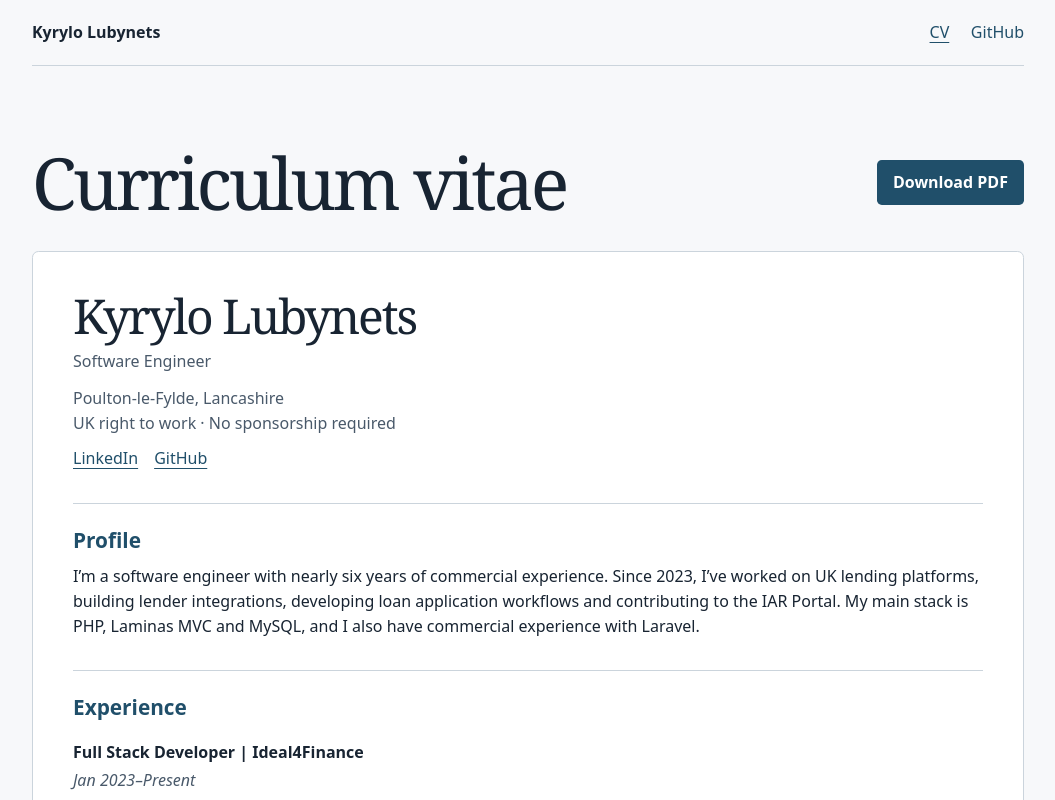
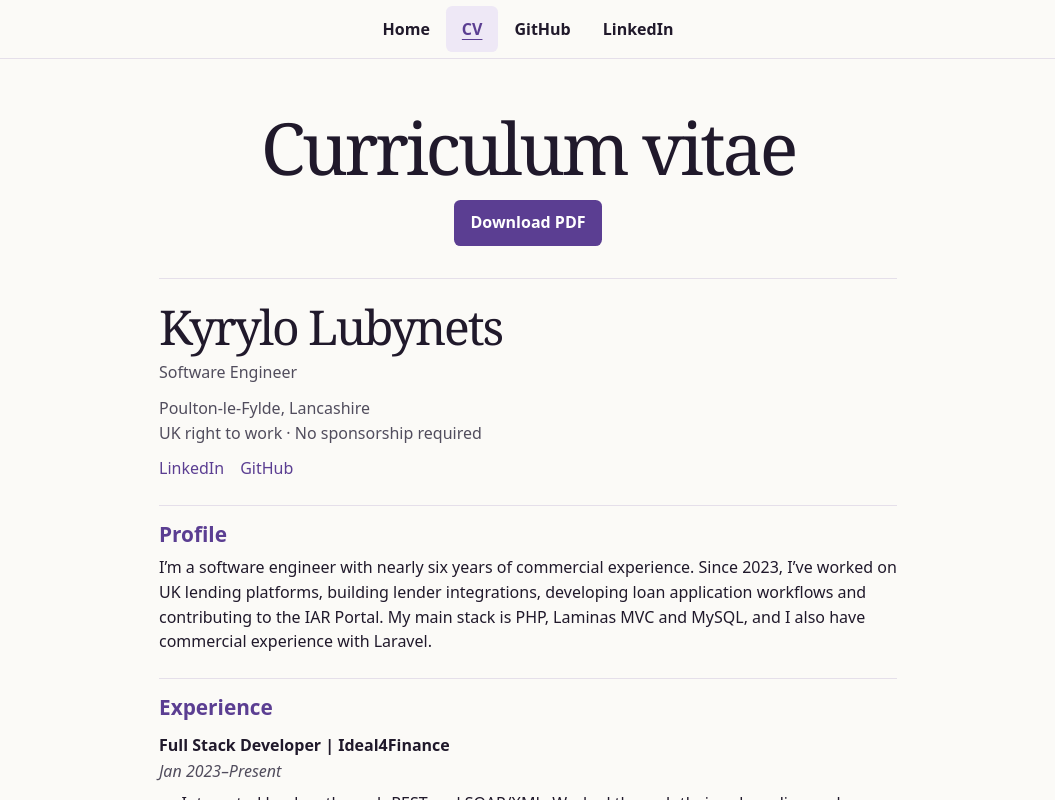
Before and after one commit to devlubinets/cv, a plain HTML site: page cv.html in a window 1280 px wide. Shown: the top 800 px of the page, without its empty margins (112-1167 px from the left). Drawn offline with nearby package versions, Linux system fonts and the light colour scheme.

Commit message:
Share the site layout across both pages

```diff
--- a/cv.html
+++ b/cv.html
@@ -5,20 +5,24 @@
   <meta name="viewport" content="width=device-width, initial-scale=1">
   <meta name="description" content="Curriculum vitae of Kyrylo Lubynets.">
   <title>CV | Kyrylo Lubynets</title>
+  <link rel="stylesheet" href="https://cdn.jsdelivr.net/npm/bootstrap@6.0.0-alpha.2/dist/css/bootstrap.min.css" integrity="sha384-MKn5NWVBEuQXJE7TSKSgPUmMiSCmVTfCsR+VSSeQpHnoyJQZZFn/kBn+Ht5jZDPQ" crossorigin="anonymous">
   <link rel="stylesheet" href="./styles.css">
   <script src="./download-tracking.js" defer></script>
   <script src="./smartlook.js" defer></script>
 </head>
 <body>
-  <header class="site-header wrap">
-    <a class="wordmark" href="https://cv-links.s.gy/portfolio">Kyrylo Lubynets</a>
-    <nav aria-label="Main navigation">
-      <a href="https://cv-links.s.gy/d4yhix" aria-current="page">CV</a>
-      <a href="https://cv-links.s.gy/github">GitHub</a>
-    </nav>
+  <header class="site-header">
+    <div class="container">
+      <nav class="nav justify-content-center gap-1" aria-label="Main navigation">
+        <a class="nav-link" href="https://cv-links.s.gy/portfolio">Home</a>
+        <a class="nav-link" href="https://cv-links.s.gy/d4yhix" aria-current="page">CV</a>
+        <a class="nav-link" href="https://cv-links.s.gy/github">GitHub</a>
+        <a class="nav-link" href="https://cv-links.s.gy/linkedin">LinkedIn</a>
+      </nav>
+    </div>
   </header>
 
-  <main class="cv wrap">
+  <main class="cv container">
     <div class="cv-heading">
       <h1>Curriculum vitae</h1>
       <a class="button" href="./kyrylo-lubynets-cv.pdf" download data-tracking-url="https://cv-links.s.gy/pdf">Download PDF</a>
@@ -108,8 +112,13 @@
     </article>
   </main>
 
-  <footer class="site-footer wrap">
-    <a href="https://cv-links.s.gy/github">@devlubinets</a>
+  <footer class="site-footer">
+    <div class="container">
+      <p class="site-tagline">
+        <span>Development isn't a job,</span>
+        <strong>it's an adventure</strong>
+      </p>
+    </div>
   </footer>
 </body>
 </html>
--- a/styles.css
+++ b/styles.css
@@ -1,26 +1,35 @@
 :root {
   color-scheme: light;
-  --paper: #f7f8fa;
-  --ink: #182432;
-  --muted: #49596a;
-  --accent: #204f6a;
-  --accent-hover: #153d54;
-  --line: #cbd4dc;
+  --paper: #fbfaf7;
+  --ink: #20192b;
+  --muted: #514d5d;
+  --accent: #5b3e92;
+  --accent-hover: #473073;
+  --accent-surface: #eee8f6;
+  --line: #e5dfea;
+  --page-spacing: clamp(2.25rem, 4vw, 3.5rem);
   font: 100%/1.55 system-ui, sans-serif;
-  color: var(--ink);
-  background: var(--paper);
 }
-
-* { box-sizing: border-box; }
 
 body {
   display: flex;
   flex-direction: column;
   min-height: 100vh;
+  min-height: 100svh;
   margin: 0;
+  background: var(--paper);
+  color: var(--ink);
+  font: inherit;
 }
 
 h1, h2, h3, p { margin: 0; }
+
+h1, h2 {
+  font-family: Georgia, serif;
+  font-weight: 400;
+  letter-spacing: -0.045em;
+  line-height: 1.02;
+}
 
 a {
   color: var(--accent);
@@ -32,76 +41,42 @@ a:focus-visible {
   outline-offset: 4px;
 }
 
-.wrap {
-  width: min(100% - 2.5rem, 62rem);
-  margin-inline: auto;
-}
-
 .site-header {
-  display: flex;
-  flex-wrap: wrap;
-  align-items: center;
-  justify-content: space-between;
-  gap: 0.75rem 1.5rem;
-  padding-block: 1.25rem;
+  padding-block: 0.4rem;
   border-bottom: 1px solid var(--line);
 }
 
-.wordmark {
+.site-header .nav-link {
+  min-height: 2.75rem;
+  padding: 0.65rem clamp(0.55rem, 2vw, 1rem);
+  border-radius: 0.4rem;
   color: var(--ink);
-  font-weight: 700;
+  font-weight: 600;
   text-decoration: none;
 }
 
-nav { display: flex; gap: 1.35rem; }
-nav a { text-decoration: none; }
-nav a:hover, nav a[aria-current="page"] { text-decoration: underline; }
-
-.home-page {
-  --home-paper: #fbfaf7;
-  --home-ink: #20192b;
-  --home-muted: #514d5d;
-  --home-accent: #5b3e92;
-  --home-border: #e5dfea;
-  min-height: 100svh;
-  background: var(--home-paper);
-  color: var(--home-ink);
+.site-header .nav-link:hover,
+.site-header .nav-link:focus-visible,
+.site-header .nav-link[aria-current="page"] {
+  background: var(--accent-surface);
+  color: var(--accent);
 }
 
-.home-header {
-  padding-block: 0.4rem;
-  border-bottom: 1px solid var(--home-border);
+.site-header .nav-link[aria-current="page"] { text-decoration: underline; }
+
+.home,
+.cv {
+  padding-block: var(--page-spacing);
 }
 
-.home-header .nav-link {
-  min-height: 2.75rem;
-  padding: 0.65rem clamp(0.55rem, 2vw, 1rem);
-  border-radius: 0.4rem;
-  color: var(--home-ink);
-  font-weight: 600;
-}
-
-.home-header .nav-link:hover,
-.home-header .nav-link:focus-visible {
-  background: #eee8f6;
-  color: var(--home-accent);
-}
-
-.home-header .nav-link:focus-visible {
-  outline-color: var(--home-accent);
-}
-
-.home {
-  padding-block: clamp(2.25rem, 4vw, 3.5rem);
-  text-align: center;
-}
+.home { text-align: center; }
 
 .eyebrow {
   display: flex;
   align-items: center;
   justify-content: center;
   gap: 0.65rem;
-  color: var(--home-accent);
+  color: var(--accent);
   font-weight: 650;
 }
 
@@ -112,13 +87,6 @@ nav a:hover, nav a[aria-current="page"] { text-decoration: underline; }
   content: "";
 }
 
-h1, h2 {
-  font-family: Georgia, serif;
-  font-weight: 400;
-  letter-spacing: -0.045em;
-  line-height: 1.02;
-}
-
 .home h1 {
   margin-block: 0.65rem 0.9rem;
   font-size: clamp(2.75rem, 7.5vw, 6.75rem);
@@ -127,12 +95,12 @@ h1, h2 {
 .home-intro {
   max-width: 42ch;
   margin-inline: auto;
-  color: var(--home-muted);
+  color: var(--muted);
   font-size: clamp(1.125rem, 1.9vw, 1.4rem);
   line-height: 1.45;
 }
 
-.home-footer {
+.site-footer {
   flex: 1;
   padding-block: clamp(2.15rem, 4vw, 3.75rem);
   background: #241a32;
@@ -140,22 +108,22 @@ h1, h2 {
   text-align: center;
 }
 
-.home-tagline {
+.site-tagline {
   font-family: Georgia, serif;
   line-height: 1.05;
 }
 
-.home-tagline span,
-.home-tagline strong {
+.site-tagline span,
+.site-tagline strong {
   display: block;
 }
 
-.home-tagline span {
+.site-tagline span {
   color: #efddff;
   font-size: clamp(1.2rem, 3.2vw, 2.75rem);
 }
 
-.home-tagline strong {
+.site-tagline strong {
   color: #cfafff;
   font-size: clamp(2.15rem, 7.6vw, 6rem);
   font-weight: 400;
@@ -165,36 +133,33 @@ h1, h2 {
 .button {
   display: inline-block;
   padding: 0.65rem 1rem;
-  border-radius: 0.3rem;
+  border-radius: 0.4rem;
   background: var(--accent);
   color: white;
   font-weight: 650;
   text-decoration: none;
 }
 
-.button:hover { background: var(--accent-hover); }
-
-.cv {
-  flex: 1;
-  padding-block: clamp(2.5rem, 7vw, 5rem);
+.button:hover {
+  background: var(--accent-hover);
+  color: white;
 }
 
+.cv { max-width: 48rem; }
+
 .cv-heading {
-  display: flex;
-  flex-wrap: wrap;
-  align-items: center;
-  justify-content: space-between;
-  gap: 1.25rem;
   margin-bottom: 2rem;
+  text-align: center;
 }
 
-.cv h1 { font-size: clamp(2.6rem, 6vw, 4.5rem); }
+.cv-heading h1 {
+  margin-bottom: 1rem;
+  font-size: clamp(2.6rem, 6vw, 4.5rem);
+}
 
 .resume {
-  padding: clamp(1.25rem, 4vw, 2.5rem);
-  border: 1px solid var(--line);
-  border-radius: 0.4rem;
-  background: white;
+  padding-top: 1.5rem;
+  border-top: 1px solid var(--line);
 }
 
 .resume h2 { font-size: clamp(2rem, 5vw, 3rem); }
@@ -209,8 +174,8 @@ h1, h2 {
 }
 
 .resume section {
-  margin-top: 2rem;
-  padding-top: 1.25rem;
+  margin-top: 1.5rem;
+  padding-top: 1rem;
   border-top: 1px solid var(--line);
 }
 
@@ -218,11 +183,13 @@ h1, h2 {
   margin-bottom: 0.5rem;
   color: var(--accent);
   font-size: 1.3rem;
+  font-weight: 700;
 }
 
 .resume h4 {
   margin: 1rem 0 0.2rem;
   font-size: 1rem;
+  font-weight: 650;
 }
 
 .resume section p { margin-bottom: 0.25rem; }
@@ -235,13 +202,16 @@ h1, h2 {
 
 .resume li + li { margin-top: 0.5rem; }
 
-.site-footer {
-  padding-block: 1.25rem;
-  border-top: 1px solid var(--line);
+@media print {
+  body {
+    display: block;
+    min-height: auto;
+    background: white;
+    color: black;
+  }
+
+  .site-header, .site-footer, .cv-heading { display: none; }
+  .cv { width: 100%; max-width: none; padding: 0; }
+  .resume { padding: 0; border: 0; }
+  .resume h2, .resume h3, .resume h4 { break-after: avoid; }
 }
-
-@media print {
-  .site-header, .site-footer, .cv-heading { display: none; }
-  .cv { width: 100%; padding: 0; }
-  .resume { padding: 0; border: 0; }
-}
```
Also changed, not shown: index.html (+5 -4 lines).
